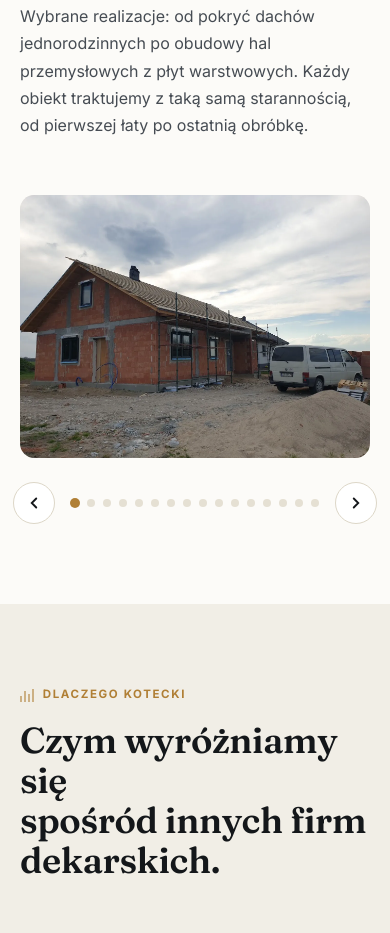
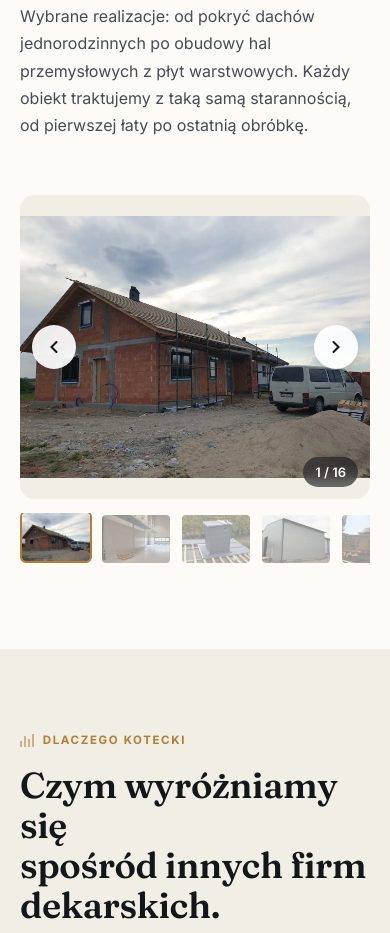
Before and after one commit to szymonduda7/kotecki, a plain HTML site: page index.html in a window 390 px wide. Shown: the part 3659-4592 px from the top of the page. Drawn offline with nearby package versions, Linux system fonts and the light colour scheme.

Commit message:
refactor mobile gallery carousel for improved layout and functionality

```diff
--- a/index.html
+++ b/index.html
@@ -252,36 +252,56 @@
         </div>
       </div>
 
-      <!-- Mobile: carousel, format jak sekcja Opinie -->
-      <div class="sm:hidden gallery-carousel-wrap">
-        <div class="gallery-carousel" id="galleryCarousel" aria-live="polite">
-          <div class="gallery-track" id="galleryTrack">
-            <button type="button" class="gallery-slide" data-index="0"><img src="images/1.webp" alt="Dom w trakcie budowy z zamontowanym pokryciem dachu i rusztowaniem" loading="lazy"></button>
-            <button type="button" class="gallery-slide" data-index="1"><img src="images/2.webp" alt="Wnętrze hali przemysłowej w trakcie realizacji obudowy z płyt warstwowych" loading="lazy"></button>
-            <button type="button" class="gallery-slide" data-index="2"><img src="images/3.webp" alt="Obróbka blacharska komina na dachu krytym blachą na rąbek" loading="lazy"></button>
-            <button type="button" class="gallery-slide" data-index="3"><img src="images/4.webp" alt="Hala magazynowa z obudową z płyt warstwowych, widok zewnętrzny" loading="lazy"></button>
-            <button type="button" class="gallery-slide" data-index="4"><img src="images/9.webp" alt="Dom jednorodzinny w otoczeniu lasu z ukończonym pokryciem dachu" loading="lazy"></button>
-            <button type="button" class="gallery-slide" data-index="5"><img src="images/12.webp" alt="Detal pokrycia dachowego z blachy na rąbek stojący" loading="lazy"></button>
-            <button type="button" class="gallery-slide" data-index="6"><img src="images/8.webp" alt="Elewacja hali z granatowych płyt warstwowych z oknami" loading="lazy"></button>
-            <button type="button" class="gallery-slide" data-index="7"><img src="images/10.webp" alt="Dach płaski pokryty papą termozgrzewalną" loading="lazy"></button>
-            <button type="button" class="gallery-slide" data-index="8"><img src="images/13.webp" alt="Obróbka blacharska pasa nadrynnowego na hali przemysłowej" loading="lazy"></button>
-            <button type="button" class="gallery-slide" data-index="9"><img src="images/15.webp" alt="Zadaszenie tarasu z dachówką i huśtawką ogrodową" loading="lazy"></button>
-            <button type="button" class="gallery-slide" data-index="10"><img src="images/16.webp" alt="Dach z oknami połaciowymi i lukarną krytymi dachówką" loading="lazy"></button>
-            <button type="button" class="gallery-slide" data-index="11"><img src="images/19.webp" alt="Narożnik hali z granatowych płyt warstwowych z czerwonymi oknami" loading="lazy"></button>
-            <button type="button" class="gallery-slide" data-index="12"><img src="images/20.webp" alt="Obróbka blacharska komina na dachu krytym blachą na rąbek, prace wykończeniowe" loading="lazy"></button>
-            <button type="button" class="gallery-slide" data-index="13"><img src="images/22.webp" alt="Hala przemysłowa z obudową z granatowych płyt warstwowych" loading="lazy"></button>
-            <button type="button" class="gallery-slide" data-index="14"><img src="images/5.webp" alt="Dach kryty dachówką z zadaszonym gankiem i rusztowaniem" loading="lazy"></button>
-            <button type="button" class="gallery-slide" data-index="15"><img src="images/14.webp" alt="Dach kryty dachówką z kominem i zadaszonym tarasem" loading="lazy"></button>
+      <!-- Mobile: carousel (port z galerii S&S Meble — pixel-width track + miniatury) -->
+      <div class="sm:hidden gallery__wrap">
+        <div class="gallery__viewport">
+          <div class="gallery__track" id="galleryTrack">
+            <div class="gallery__slide" data-index="0"><img src="images/1.webp" alt="Dom w trakcie budowy z zamontowanym pokryciem dachu i rusztowaniem" loading="lazy"></div>
+            <div class="gallery__slide" data-index="1"><img src="images/2.webp" alt="Wnętrze hali przemysłowej w trakcie realizacji obudowy z płyt warstwowych" loading="lazy"></div>
+            <div class="gallery__slide" data-index="2"><img src="images/3.webp" alt="Obróbka blacharska komina na dachu krytym blachą na rąbek" loading="lazy"></div>
+            <div class="gallery__slide" data-index="3"><img src="images/4.webp" alt="Hala magazynowa z obudową z płyt warstwowych, widok zewnętrzny" loading="lazy"></div>
+            <div class="gallery__slide" data-index="4"><img src="images/9.webp" alt="Dom jednorodzinny w otoczeniu lasu z ukończonym pokryciem dachu" loading="lazy"></div>
+            <div class="gallery__slide" data-index="5"><img src="images/12.webp" alt="Detal pokrycia dachowego z blachy na rąbek stojący" loading="lazy"></div>
+            <div class="gallery__slide" data-index="6"><img src="images/8.webp" alt="Elewacja hali z granatowych płyt warstwowych z oknami" loading="lazy"></div>
+            <div class="gallery__slide" data-index="7"><img src="images/10.webp" alt="Dach płaski pokryty papą termozgrzewalną" loading="lazy"></div>
+            <div class="gallery__slide" data-index="8"><img src="images/13.webp" alt="Obróbka blacharska pasa nadrynnowego na hali przemysłowej" loading="lazy"></div>
+            <div class="gallery__slide" data-index="9"><img src="images/15.webp" alt="Zadaszenie tarasu z dachówką i huśtawką ogrodową" loading="lazy"></div>
+            <div class="gallery__slide" data-index="10"><img src="images/16.webp" alt="Dach z oknami połaciowymi i lukarną krytymi dachówką" loading="lazy"></div>
+            <div class="gallery__slide" data-index="11"><img src="images/19.webp" alt="Narożnik hali z granatowych płyt warstwowych z czerwonymi oknami" loading="lazy"></div>
+            <div class="gallery__slide" data-index="12"><img src="images/20.webp" alt="Obróbka blacharska komina na dachu krytym blachą na rąbek, prace wykończeniowe" loading="lazy"></div>
+            <div class="gallery__slide" data-index="13"><img src="images/22.webp" alt="Hala przemysłowa z obudową z granatowych płyt warstwowych" loading="lazy"></div>
+            <div class="gallery__slide" data-index="14"><img src="images/5.webp" alt="Dach kryty dachówką z zadaszonym gankiem i rusztowaniem" loading="lazy"></div>
+            <div class="gallery__slide" data-index="15"><img src="images/14.webp" alt="Dach kryty dachówką z kominem i zadaszonym tarasem" loading="lazy"></div>
           </div>
+
+          <button type="button" class="gallery__arrow gallery__arrow--prev" id="gallPrev" aria-label="Poprzednie zdjęcie">
+            <svg width="20" height="20" viewBox="0 0 24 24" fill="none" stroke="currentColor" stroke-width="2.5" stroke-linecap="round"><polyline points="15 18 9 12 15 6"/></svg>
+          </button>
+          <button type="button" class="gallery__arrow gallery__arrow--next" id="gallNext" aria-label="Następne zdjęcie">
+            <svg width="20" height="20" viewBox="0 0 24 24" fill="none" stroke="currentColor" stroke-width="2.5" stroke-linecap="round"><polyline points="9 18 15 12 9 6"/></svg>
+          </button>
+          <div class="gallery__counter" id="gallCounter" aria-live="polite">1 / 16</div>
         </div>
-        <div class="gallery-carousel-controls">
-          <button type="button" class="gallery-carousel-btn" id="galleryPrevBtn" aria-label="Poprzednie zdjęcie">
-            <svg width="18" height="18" viewBox="0 0 24 24" fill="none" stroke="currentColor" stroke-width="2.5" stroke-linecap="round"><polyline points="15 18 9 12 15 6"/></svg>
-          </button>
-          <div class="gallery-carousel-dots" id="galleryDots" role="tablist" aria-label="Realizacje"></div>
-          <button type="button" class="gallery-carousel-btn" id="galleryNextBtn" aria-label="Następne zdjęcie">
-            <svg width="18" height="18" viewBox="0 0 24 24" fill="none" stroke="currentColor" stroke-width="2.5" stroke-linecap="round"><polyline points="9 18 15 12 9 6"/></svg>
-          </button>
+
+        <div class="gallery__thumbs-outer">
+          <div class="gallery__thumbs" id="galleryThumbs">
+            <button type="button" class="gallery__thumb" aria-label="Zdjęcie 1"><img src="images/1.webp" alt="" loading="lazy"></button>
+            <button type="button" class="gallery__thumb" aria-label="Zdjęcie 2"><img src="images/2.webp" alt="" loading="lazy"></button>
+            <button type="button" class="gallery__thumb" aria-label="Zdjęcie 3"><img src="images/3.webp" alt="" loading="lazy"></button>
+            <button type="button" class="gallery__thumb" aria-label="Zdjęcie 4"><img src="images/4.webp" alt="" loading="lazy"></button>
+            <button type="button" class="gallery__thumb" aria-label="Zdjęcie 5"><img src="images/9.webp" alt="" loading="lazy"></button>
+            <button type="button" class="gallery__thumb" aria-label="Zdjęcie 6"><img src="images/12.webp" alt="" loading="lazy"></button>
+            <button type="button" class="gallery__thumb" aria-label="Zdjęcie 7"><img src="images/8.webp" alt="" loading="lazy"></button>
+            <button type="button" class="gallery__thumb" aria-label="Zdjęcie 8"><img src="images/10.webp" alt="" loading="lazy"></button>
+            <button type="button" class="gallery__thumb" aria-label="Zdjęcie 9"><img src="images/13.webp" alt="" loading="lazy"></button>
+            <button type="button" class="gallery__thumb" aria-label="Zdjęcie 10"><img src="images/15.webp" alt="" loading="lazy"></button>
+            <button type="button" class="gallery__thumb" aria-label="Zdjęcie 11"><img src="images/16.webp" alt="" loading="lazy"></button>
+            <button type="button" class="gallery__thumb" aria-label="Zdjęcie 12"><img src="images/19.webp" alt="" loading="lazy"></button>
+            <button type="button" class="gallery__thumb" aria-label="Zdjęcie 13"><img src="images/20.webp" alt="" loading="lazy"></button>
+            <button type="button" class="gallery__thumb" aria-label="Zdjęcie 14"><img src="images/22.webp" alt="" loading="lazy"></button>
+            <button type="button" class="gallery__thumb" aria-label="Zdjęcie 15"><img src="images/5.webp" alt="" loading="lazy"></button>
+            <button type="button" class="gallery__thumb" aria-label="Zdjęcie 16"><img src="images/14.webp" alt="" loading="lazy"></button>
+          </div>
         </div>
       </div>
     </div>
@@ -548,9 +568,7 @@
     items.forEach(function(el, i){
       el.addEventListener('click', function(){ openLightbox(i); });
     });
-    document.querySelectorAll('.gallery-slide').forEach(function(el){
-      el.addEventListener('click', function(){ openLightbox(parseInt(el.getAttribute('data-index'), 10)); });
-    });
+    document.addEventListener('gallery:slide-click', function(e){ openLightbox(e.detail.index); });
     document.getElementById('lightboxClose').addEventListener('click', closeLightbox);
     document.getElementById('lightboxPrev').addEventListener('click', function(){ show(current - 1); });
     document.getElementById('lightboxNext').addEventListener('click', function(){ show(current + 1); });
@@ -669,51 +687,77 @@
 (function(){
   var track = document.getElementById('galleryTrack');
   if (!track) return;
-  var slides   = track.querySelectorAll('.gallery-slide');
-  var dotsWrap = document.getElementById('galleryDots');
-  var prevBtn  = document.getElementById('galleryPrevBtn');
-  var nextBtn  = document.getElementById('galleryNextBtn');
 
-  var current = 0;
+  var viewport = track.parentElement;
+  var slides   = track.querySelectorAll('.gallery__slide');
+  var total    = slides.length;
+  var thumbsEl = document.getElementById('galleryThumbs');
+  var thumbs   = thumbsEl.querySelectorAll('.gallery__thumb');
+  var counter  = document.getElementById('gallCounter');
+  var prevBtn  = document.getElementById('gallPrev');
+  var nextBtn  = document.getElementById('gallNext');
+  var current  = 0;
 
-  slides.forEach(function(_, i){
-    var dot = document.createElement('button');
-    dot.className = 'gallery-dot' + (i === 0 ? ' active' : '');
-    dot.setAttribute('role', 'tab');
-    dot.setAttribute('aria-label', 'Zdjęcie ' + (i + 1));
-    dot.addEventListener('click', function(){ goTo(i); });
-    dotsWrap.appendChild(dot);
-  });
-  var dots = dotsWrap.querySelectorAll('.gallery-dot');
+  function fixSlideWidths(){
+    var w = viewport.offsetWidth;
+    slides.forEach(function(s){ s.style.width = w + 'px'; s.style.minWidth = w + 'px'; });
+  }
 
-  function goTo(index){
-    current = (index + slides.length) % slides.length;
-    track.style.transform = 'translateX(-' + (current * 100) + '%)';
-    dots.forEach(function(d, i){ d.classList.toggle('active', i === current); });
+  function goTo(idx){
+    current = (idx + total) % total;
+    track.style.transform = 'translateX(-' + (current * viewport.offsetWidth) + 'px)';
+    counter.textContent = (current + 1) + ' / ' + total;
+    thumbs.forEach(function(t, i){ t.classList.toggle('active', i === current); });
+    if (thumbs[current]) thumbs[current].scrollIntoView({ behavior: 'smooth', block: 'nearest', inline: 'center' });
   }
   function next(){ goTo(current + 1); }
   function prev(){ goTo(current - 1); }
 
+  requestAnimationFrame(function(){
+    fixSlideWidths();
+    track.style.transform = 'translateX(0)';
+    counter.textContent = '1 / ' + total;
+    thumbs[0].classList.add('active');
+  });
+
+  window.addEventListener('resize', function(){
+    fixSlideWidths();
+    track.style.transition = 'none';
+    track.style.transform = 'translateX(-' + (current * viewport.offsetWidth) + 'px)';
+    requestAnimationFrame(function(){ track.style.transition = ''; });
+  }, { passive: true });
+
+  prevBtn.addEventListener('click', prev);
   nextBtn.addEventListener('click', next);
-  prevBtn.addEventListener('click', prev);
+  thumbs.forEach(function(t, i){ t.addEventListener('click', function(){ goTo(i); }); });
+  slides.forEach(function(s, i){
+    s.addEventListener('click', function(){
+      if (s.dataset.dragged === '1') { s.dataset.dragged = '0'; return; }
+      var evt = new CustomEvent('gallery:slide-click', { detail: { index: i } });
+      document.dispatchEvent(evt);
+    });
+  });
 
-  var touchStartX = 0, touchStartY = 0, horizLocked = false;
-  track.addEventListener('touchstart', function(e){
-    touchStartX = e.changedTouches[0].clientX;
-    touchStartY = e.changedTouches[0].clientY;
-    horizLocked = false;
+  var gx = 0, gy = 0, gallHorizLocked = false;
+  viewport.addEventListener('touchstart', function(e){
+    gx = e.changedTouches[0].clientX;
+    gy = e.changedTouches[0].clientY;
+    gallHorizLocked = false;
   }, { passive: true });
-  track.addEventListener('touchmove', function(e){
-    var dx = Math.abs(e.changedTouches[0].clientX - touchStartX);
-    var dy = Math.abs(e.changedTouches[0].clientY - touchStartY);
-    if (!horizLocked && dx > dy && dx > 5) horizLocked = true;
-    if (horizLocked) e.preventDefault();
+  viewport.addEventListener('touchmove', function(e){
+    var dx = Math.abs(e.changedTouches[0].clientX - gx);
+    var dy = Math.abs(e.changedTouches[0].clientY - gy);
+    if (!gallHorizLocked && dx > dy && dx > 5) gallHorizLocked = true;
+    if (gallHorizLocked) e.preventDefault();
   }, { passive: false });
-  track.addEventListener('touchend', function(e){
-    if (!horizLocked) return;
-    var delta = touchStartX - e.changedTouches[0].clientX;
-    if (Math.abs(delta) > 40) delta > 0 ? next() : prev();
-    horizLocked = false;
+  viewport.addEventListener('touchend', function(e){
+    if (!gallHorizLocked) return;
+    var d = gx - e.changedTouches[0].clientX;
+    if (Math.abs(d) > 40) {
+      slides[current].dataset.dragged = '1';
+      d > 0 ? next() : prev();
+    }
+    gallHorizLocked = false;
   });
 })();
 </script>
--- a/styles.css
+++ b/styles.css
@@ -372,71 +372,110 @@ a:focus-visible, button:focus-visible{
 .review-dot.active{ background:var(--brass); transform:scale(1.25); }
 
 /* ========================
-   REALIZACJE — carousel mobilny (format jak Opinie)
+   REALIZACJE — carousel mobilny
+   (port 1:1 z galerii S&S Meble — pixel-width track, bez błędu "zacinania w połowie")
 ======================== */
-.gallery-carousel-wrap{
-  max-width:420px;
-  margin:0 auto;
+.gallery__wrap{
+  display:flex;
+  flex-direction:column;
+  gap:0.875rem;
 }
-.gallery-carousel{
+.gallery__viewport{
+  position:relative;
   overflow:hidden;
+  width:100%;
+  height:clamp(220px, 78vw, 420px);
   border-radius:0.9rem;
-  aspect-ratio:4/3;
+  background:var(--mist);
+  user-select:none;
 }
-.gallery-track{
+.gallery__track{
   display:flex;
   height:100%;
-  transition:transform 0.45s cubic-bezier(.4,0,.2,1);
-  touch-action:pan-y;
+  transition:transform 0.4s ease;
+  will-change:transform;
 }
-.gallery-slide{
-  min-width:100%;
+.gallery__slide{
+  flex-shrink:0;
   height:100%;
+  overflow:hidden;
+  cursor:zoom-in;
+}
+.gallery__slide img{
+  width:100%;
+  height:100%;
+  object-fit:contain;
+  display:block;
+}
+.gallery__arrow{
+  position:absolute;
+  top:50%;
+  transform:translateY(-50%);
+  width:44px;
+  height:44px;
+  border-radius:50%;
+  background:rgba(255,255,255,.92);
+  border:none;
+  display:flex;
+  align-items:center;
+  justify-content:center;
+  cursor:pointer;
+  color:var(--ink);
+  box-shadow:0 8px 24px -8px rgba(20,23,26,.35);
+  transition:background 220ms cubic-bezier(.4,0,.2,1), color 220ms cubic-bezier(.4,0,.2,1), transform 220ms cubic-bezier(.4,0,.2,1);
+  z-index:2;
+}
+.gallery__arrow:hover{ background:var(--brass); color:#fff; transform:translateY(-50%) scale(1.08); }
+.gallery__arrow--prev{ left:0.75rem; }
+.gallery__arrow--next{ right:0.75rem; }
+.gallery__counter{
+  position:absolute;
+  bottom:0.75rem;
+  right:0.75rem;
+  background:rgba(20,23,26,.6);
+  color:#fff;
+  font-size:0.8125rem;
+  font-weight:600;
+  padding:0.325rem 0.75rem;
+  border-radius:100px;
+  backdrop-filter:blur(6px);
+  -webkit-backdrop-filter:blur(6px);
+  z-index:2;
+  pointer-events:none;
+}
+.gallery__thumbs-outer{ overflow:hidden; }
+.gallery__thumbs{
+  display:flex;
+  gap:0.5rem;
+  overflow-x:auto;
+  padding-bottom:4px;
+  scrollbar-width:thin;
+  scrollbar-color:var(--line) transparent;
+}
+.gallery__thumbs::-webkit-scrollbar{ height:3px; }
+.gallery__thumbs::-webkit-scrollbar-track{ background:transparent; }
+.gallery__thumbs::-webkit-scrollbar-thumb{ background:var(--line); border-radius:2px; }
+.gallery__thumb{
+  flex-shrink:0;
+  width:72px;
+  height:52px;
+  border-radius:6px;
+  overflow:hidden;
+  cursor:pointer;
+  opacity:0.5;
+  border:2px solid transparent;
+  background:none;
   padding:0;
-  border:none;
-  cursor:zoom-in;
-  background:var(--mist);
-  flex-shrink:0;
+  transition:opacity 220ms cubic-bezier(.4,0,.2,1), border-color 220ms cubic-bezier(.4,0,.2,1), transform 220ms cubic-bezier(.4,0,.2,1);
 }
-.gallery-slide img{
+.gallery__thumb:hover{ opacity:0.8; transform:translateY(-2px); }
+.gallery__thumb.active{ opacity:1; border-color:var(--brass); transform:translateY(-2px); }
+.gallery__thumb img{
   width:100%;
   height:100%;
   object-fit:cover;
   display:block;
 }
-.gallery-carousel-controls{
-  display:flex;
-  align-items:center;
-  justify-content:center;
-  gap:1rem;
-  margin-top:1.5rem;
-}
-.gallery-carousel-btn{
-  width:42px;
-  height:42px;
-  border-radius:50%;
-  background:#fff;
-  border:1px solid var(--line);
-  color:var(--ink);
-  display:flex;
-  align-items:center;
-  justify-content:center;
-  cursor:pointer;
-  transition:background 220ms cubic-bezier(.4,0,.2,1), border-color 220ms cubic-bezier(.4,0,.2,1), color 220ms cubic-bezier(.4,0,.2,1);
-  flex-shrink:0;
-}
-.gallery-carousel-btn:hover{ background:var(--brass); border-color:var(--brass); color:#fff; }
-.gallery-carousel-dots{ display:flex; align-items:center; gap:0.5rem; }
-.gallery-dot{
-  width:8px; height:8px;
-  border-radius:50%;
-  background:var(--mist-dark);
-  border:none;
-  cursor:pointer;
-  transition:background 220ms cubic-bezier(.4,0,.2,1), transform 220ms cubic-bezier(.4,0,.2,1);
-  padding:0;
-}
-.gallery-dot.active{ background:var(--brass); transform:scale(1.25); }
 
 /* Service subpages */
 .breadcrumb{
```
